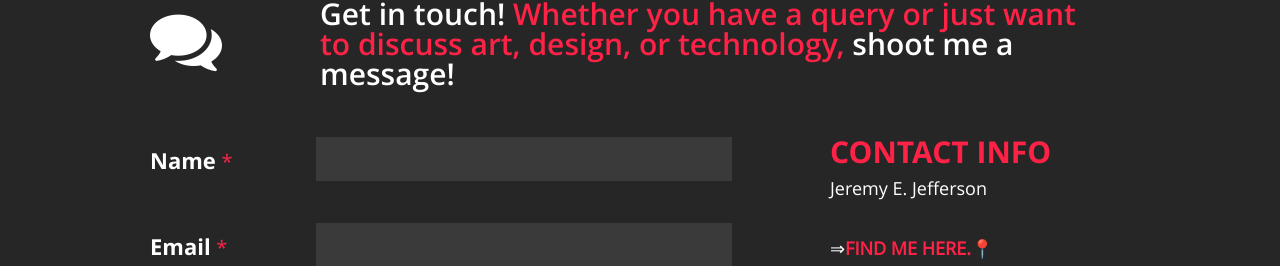
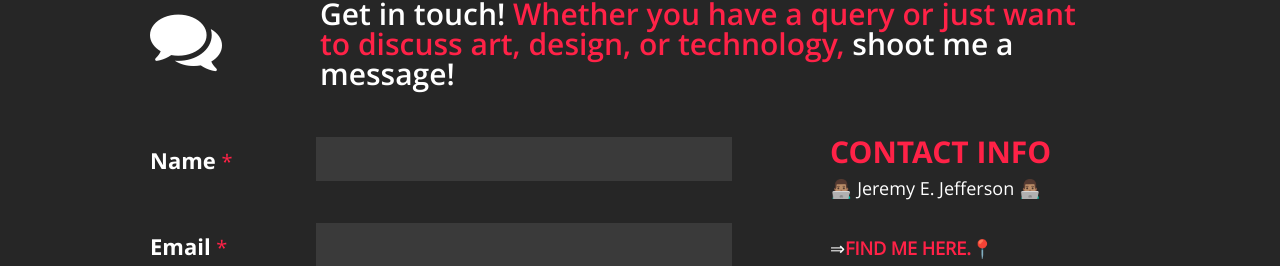
Before and after one commit to Jeremy-Jefferson/Jeremy-Jefferson-Portfolio, a React (Create React App) app: page / in a window 1280 px wide. Shown: the part 6371-6637 px from the top of the page. Built offline with nearby package versions, Linux system fonts and the light colour scheme.

Commit message:
👨🏽‍💻

```diff
--- a/src/Components/Contact.js
+++ b/src/Components/Contact.js
@@ -116,7 +116,7 @@ class Contact extends Component {
                 <h4>CONTACT INFO</h4>
                 <p className="address">
                   <span>
-                    {name}
+                  👨🏽‍💻 {name} 👨🏽‍💻
                     <br />
                   </span>
                   <br />
```
